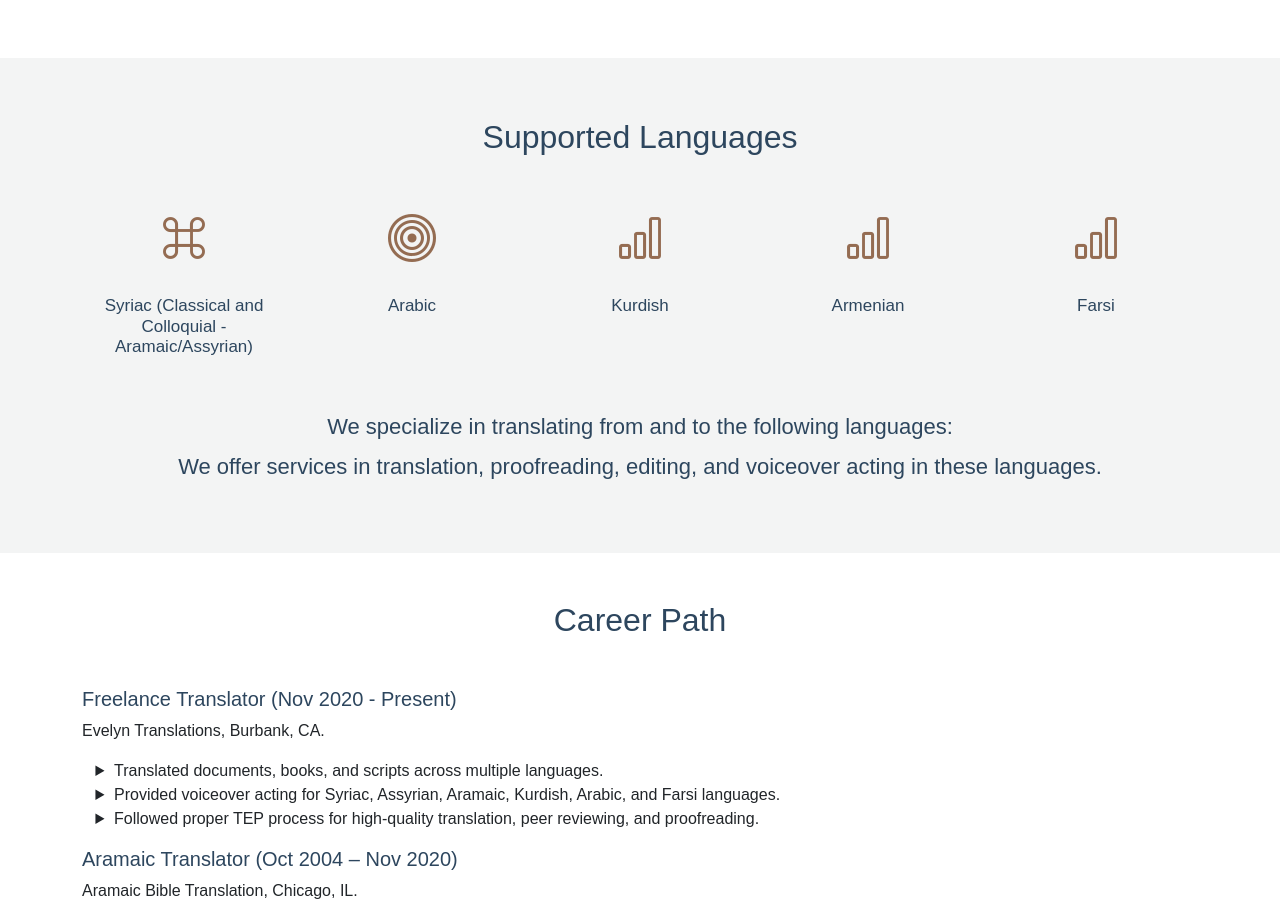
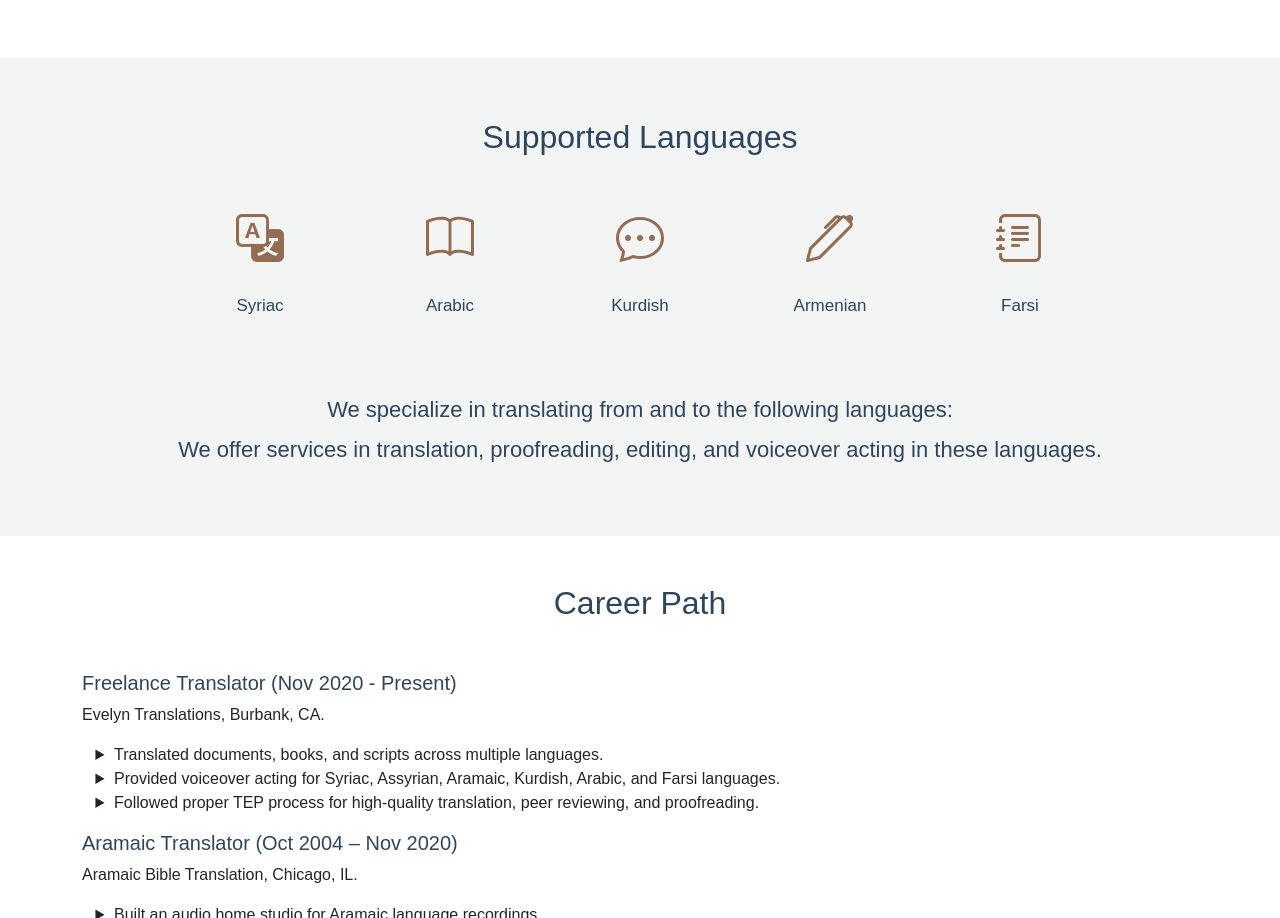
Before and after one commit to julie-bedros1/EvelynTranslations, a plain HTML site: page index.html in a window 1280 px wide. Shown: the part 795-1713 px from the top of the page. Drawn offline with nearby package versions, Linux system fonts and the light colour scheme.

Commit message:
make Icons  representative

```diff
--- a/index.html
+++ b/index.html
@@ -107,70 +107,56 @@
       </div>
     </section><!-- /About Section -->
 
-
 <!-- Services Section -->
 <section id="services" class="services section light-background">
-
   <div class="container">
-          <div class="row">
     <h2 class="text-center mb-5">Supported Languages</h2>
-
-            <div class="col">
-              <div class="services-item" data-aos="fade-up" data-aos-delay="100">
+    <div class="">
+      <div class="row justify-content-center">
+        <div class="col-12 col-md-4 col-lg-2 mb-4">
+          <div class="services-item text-center" data-aos="fade-up" data-aos-delay="100">
             <div class="services-icon">
-                  <i class="bi bi-command"></i>
+              <i class="bi bi-translate"></i>
             </div>
-                <div class="text-center">
-                  <h3>Syriac (Classical and Colloquial - Aramaic/Assyrian)</h3>
+            <h3>Syriac</h3>
           </div>
         </div>
+        <div class="col-12 col-md-4 col-lg-2 mb-4">
+          <div class="services-item text-center" data-aos="fade-up" data-aos-delay="150">
+            <div class="services-icon">
+              <i class="bi bi-book"></i>
             </div>
-            <div class="col">
-              <div class="services-item" data-aos="fade-up">
-                <div class="services-icon">
-                  <i class="bi bi-bullseye"></i>
-                </div>
-                <div class="text-center">
             <h3>Arabic</h3>
           </div>
         </div>
+        <div class="col-12 col-md-4 col-lg-2 mb-4">
+          <div class="services-item text-center" data-aos="fade-up" data-aos-delay="200">
+            <div class="services-icon">
+              <i class="bi bi-chat-dots"></i>
             </div>
-
-
-            <div class="col">
-              <div class="services-item" data-aos="fade-up" data-aos-delay="200">
-                <div class="services-icon">
-                  <i class="bi bi-bar-chart"></i>
-                </div>
-                <div class="text-center">
             <h3>Kurdish</h3>
           </div>
         </div>
+        <div class="col-12 col-md-4 col-lg-2 mb-4">
+          <div class="services-item text-center" data-aos="fade-up" data-aos-delay="250">
+            <div class="services-icon">
+              <i class="bi bi-pen"></i>
             </div>
-
-            <div class="col">
-                <div class="services-item" data-aos="fade-up" data-aos-delay="200">
-                  <div class="services-icon">
-                    <i class="bi bi-bar-chart"></i>
-                  </div>
-                  <div class="text-center">
             <h3>Armenian</h3>
           </div>
         </div>
+        <div class="col-12 col-md-4 col-lg-2 mb-4">
+          <div class="services-item text-center" data-aos="fade-up" data-aos-delay="300">
+            <div class="services-icon">
+              <i class="bi bi-journal-text"></i>
             </div>
-
-              <div class="col">
-                <div class="services-item" data-aos="fade-up" data-aos-delay="200">
-                  <div class="services-icon">
-                    <i class="bi bi-bar-chart"></i>
-                  </div>
-                  <div class="text-center">
             <h3>Farsi</h3>
           </div>
         </div>
       </div>
-
-              <h2 class="content-title mt-5">
+    </div>
+    <div class="text-center mt-5">
+      <h2 class="content-title">
         We specialize in translating from and to the following languages:
       </h2>
       <p class="lead">
@@ -179,7 +165,6 @@
     </div>
   </div>
 </section>
-      <!-- Services  Section -->
 
 
 
```
Lines whose indentation alone changed are shown as unchanged.
